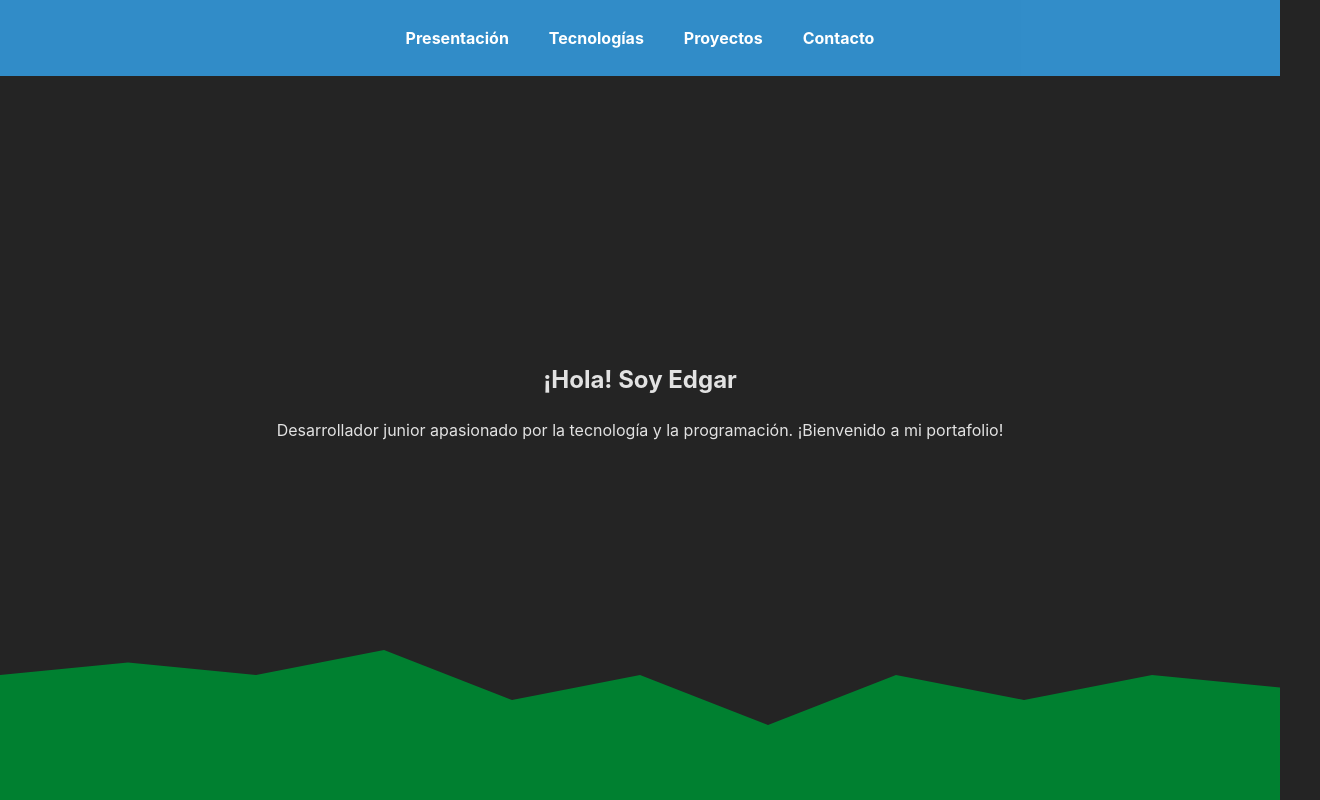
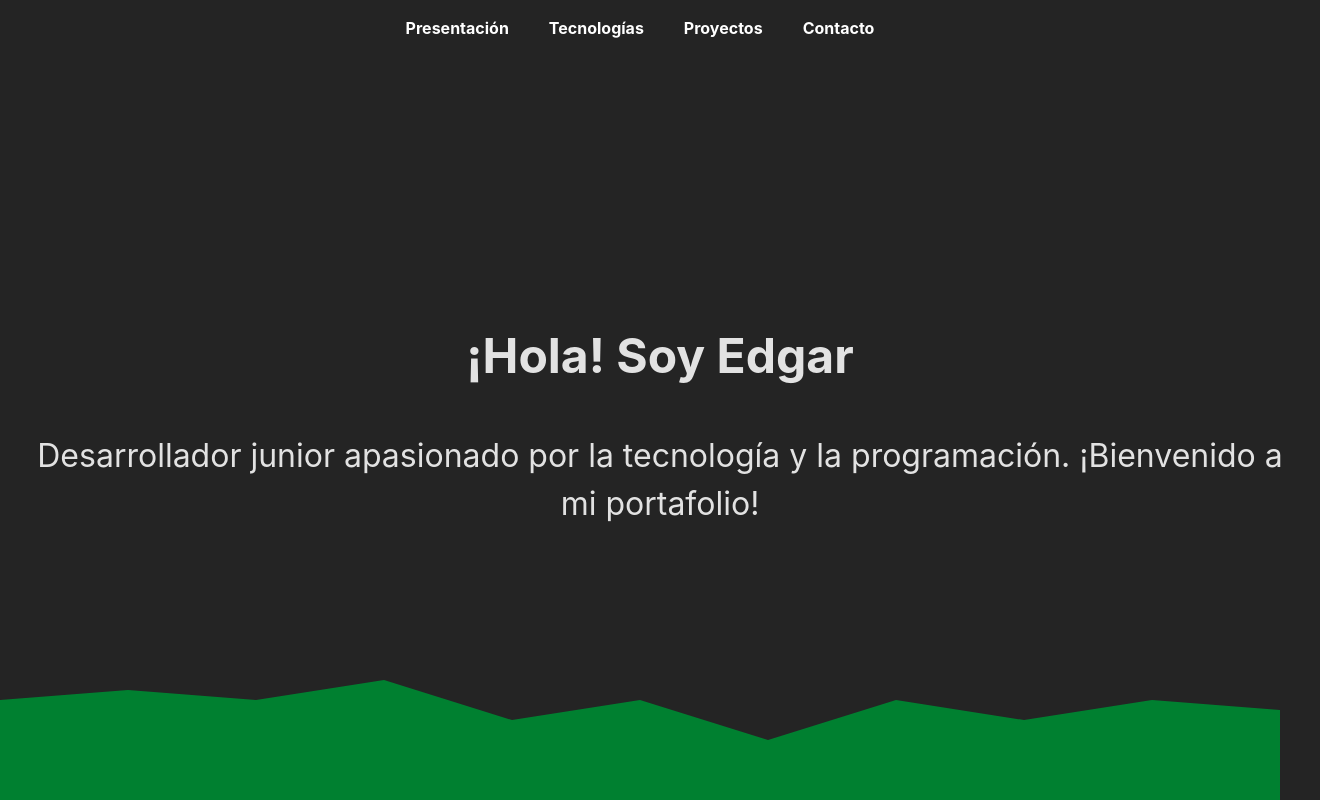
Before and after one commit to ejguercio/portfolio, a React (Vite) app in the folder front-end/: page / in a window 1280 px wide. Shown: the top 800 px of the page, 1320 px wide, since content can reach past the window. Built offline with nearby package versions, Linux system fonts and the light colour scheme.

Commit message:
FEAT scroll-behavior smooth

```diff
--- a/front-end/src/App.css
+++ b/front-end/src/App.css
@@ -1,6 +1,5 @@
 #root {
   max-width: 1920px;
   margin: 0 auto;
-  padding: 0%;
   text-align: center;
 }
--- a/front-end/src/components/NavBar/NavBar.module.css
+++ b/front-end/src/components/NavBar/NavBar.module.css
@@ -1,15 +1,12 @@
 .navbar {
-    background-color: rgba(52, 152, 219, 0.9);
+    background-color:#242424 ;
     position: fixed;
-    width: 100%;
+    width: 100vw;
     top: 0;
-    z-index: 1000;
   }
 
   .container {
-    max-width: 1200px;
-    margin: 0 auto;
-    padding: 10px 20px;
+
     display: flex;
     justify-content: center;
     align-items: center;
--- a/front-end/src/components/Presentation/Presentation.module.css
+++ b/front-end/src/components/Presentation/Presentation.module.css
@@ -1,4 +1,9 @@
+.presentation {
+  padding: 20px;
+  border-radius: 5px;
+}
+
 .container {
-    text-align: center;
-    padding: 50px 0;
-  }
+  font-size: 2rem;
+  padding: 0px 10px;
+}
--- a/front-end/src/components/WaveBackground/WaveBackground.module.css
+++ b/front-end/src/components/WaveBackground/WaveBackground.module.css
@@ -3,9 +3,8 @@
     bottom: 0;
     left: 0;
     width: 100vw;
-    height: 250px;
+    height: 200px;
     background: #008030;
-    z-index: -1;
     clip-path: polygon(
     0% 50%,
     10% 45%,
--- a/front-end/src/index.css
+++ b/front-end/src/index.css
@@ -14,8 +14,12 @@
   -webkit-text-size-adjust: 100%;
 }
 
-body {
-  margin: 0;
+html{
+  scroll-behavior: smooth;
+}
+
+body{
+  margin: 0%;
   display: flex;
   place-items: center;
   min-width: 320px;
@@ -23,8 +27,8 @@ body {
 }
 
 section{
+  width: 100vw;
   height: 100vh;
-  width: 100vw;
   display: flex;
   justify-content: center;
   align-items: center;
```
